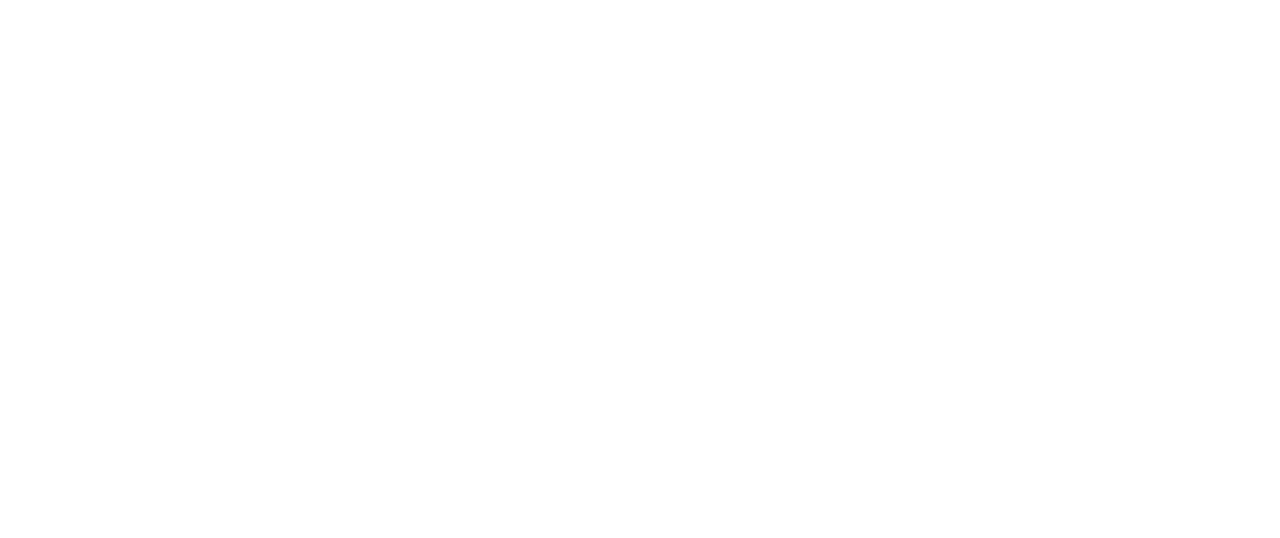
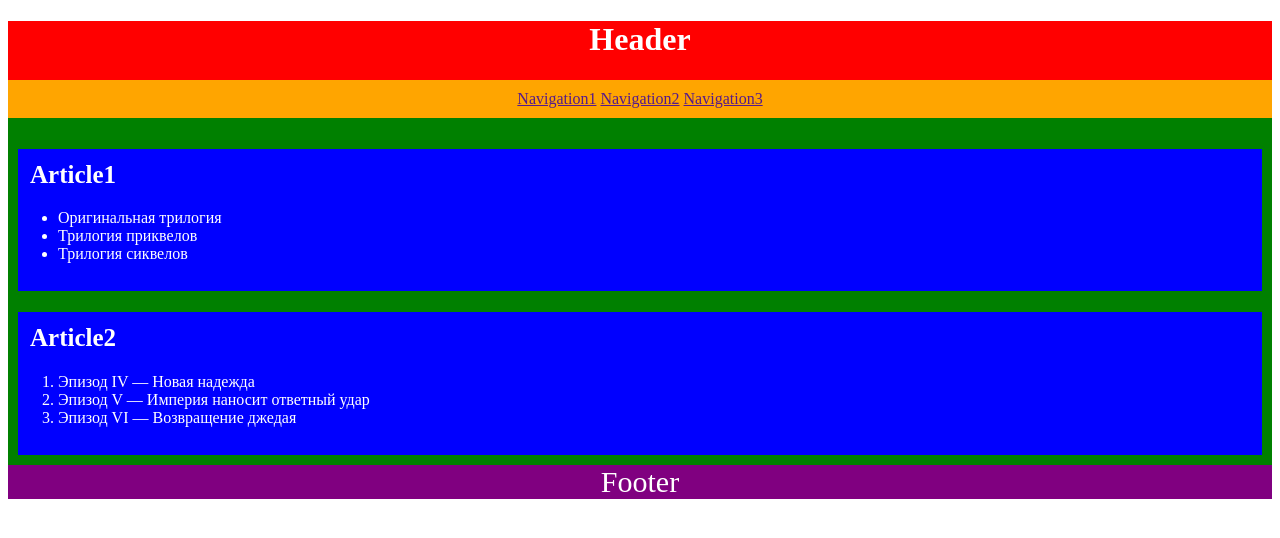
Before and after one commit to js-tasks-ru/htmlcss-20230411_alexander-lysyuk, a website: page 02-dz0/01-semantic-mockup/solution.html in a window 1280 px wide. Drawn offline with Linux system fonts and the light colour scheme.

Commit message:
Add html and styles

```diff
--- a/02-dz0/01-semantic-mockup/solution.html
+++ b/02-dz0/01-semantic-mockup/solution.html
@@ -1,4 +1,24 @@
 <!DOCTYPE html>
 <html lang="ru">
-    <!-- Ваше решение -->
+    <header><h1>Header</h1><nav>
+        <a href="">Navigation1</a> <a href="">Navigation2</a> <a href="">Navigation3</a></nav>
+        <link href="style.css" rel="stylesheet" type="text/css">
+    </header>
+    <main>
+        <article><h2>Article1</h2>
+            <ul>
+                <li>Оригинальная трилогия</li>
+                <li>Трилогия приквелов</li>
+                <li>Трилогия сиквелов</li>
+            </ul>
+        </article>
+        <article><h2>Article2</h2>
+            <ol>
+                <li>Эпизод IV — Новая надежда</li>
+                <li>Эпизод V — Империя наносит ответный удар</li>
+                <li>Эпизод VI — Возвращение джедая</li>
+            </ol>
+    </article>
+    </main>
+    <footer>Footer</footer>
 </html>
--- /dev/null
+++ b/02-dz0/01-semantic-mockup/style.css
@@ -0,0 +1,31 @@
+header {
+    color: white;
+    background: red;
+    text-align: center;
+  }
+  nav {
+    background: orange;
+    padding: 10px;
+  }
+  main {
+    background: green;
+    color: white;
+    padding: 10px;
+  }
+  h2 {
+    padding-left: 12px;
+    padding-top: 12px;
+    font-size: 25px;
+  }
+  article {
+    background: blue;
+    box-sizing: border-box;
+    padding-bottom: 12px;
+  }
+
+  footer {
+    background: purple;
+    color: white;
+    font-size: 30px;
+    text-align: center;
+  }
```
